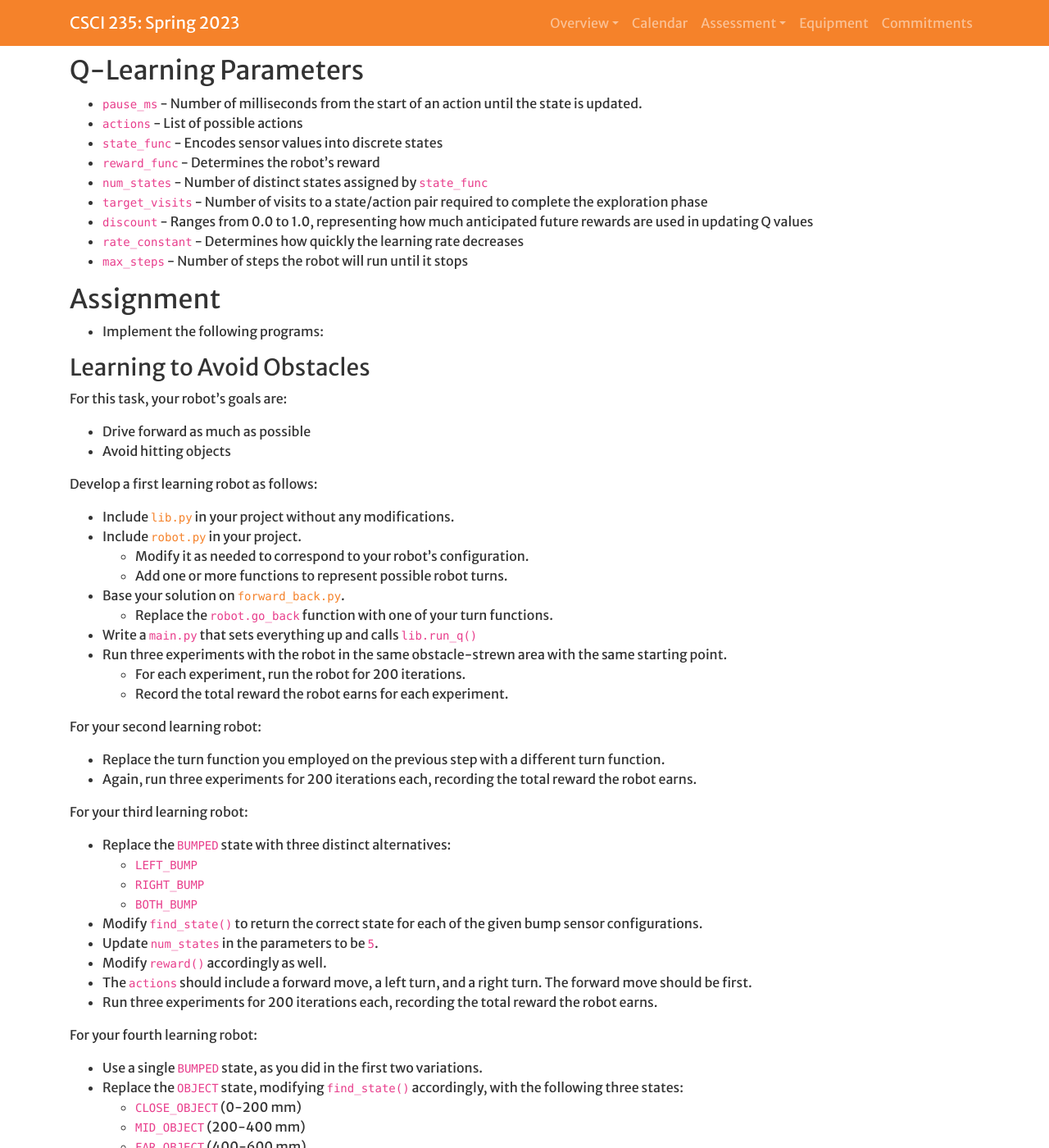
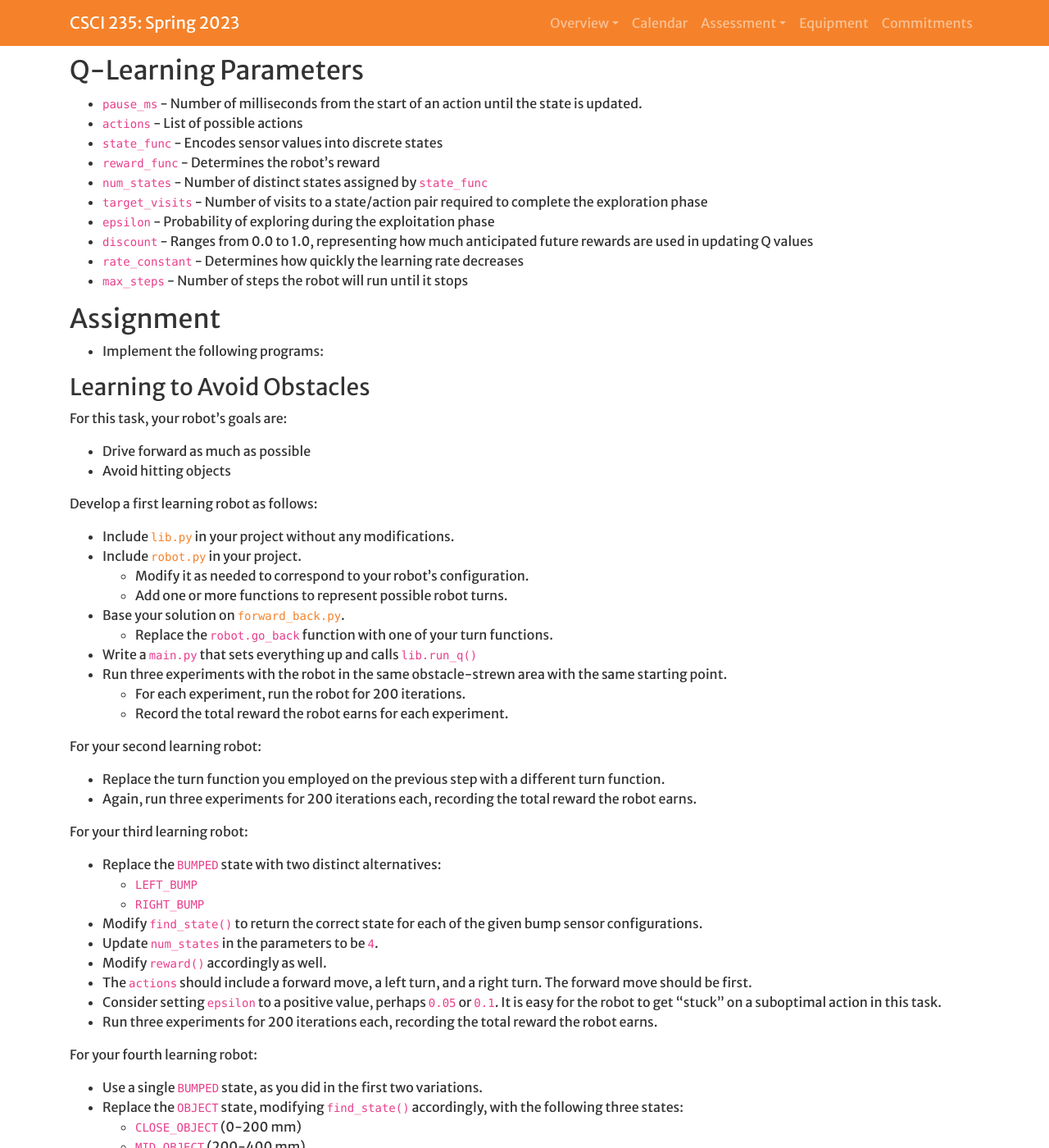
Before and after one commit to Hendrix-CS/csci235, a Jekyll site: the page built from projects/qlearning.md, in a window 1280 px wide and 1400 px high, scrolled down 299 px. Shown: the whole window at 82% size. Built offline with Jekyll 4.4.1, drawn with Linux system fonts in a browser that asks for light colours; a script that is not in the unit is left out; our own code applies the rules of GitHub Pages for plain Markdown files.

Commit message:
Added epsilon.

```diff
--- a/projects/qlearning.md
+++ b/projects/qlearning.md
@@ -22,6 +22,7 @@ until the state is updated.
 * `num_states` - Number of distinct states assigned by `state_func`
 * `target_visits` - Number of visits to a state/action pair required
 to complete the exploration phase
+* `epsilon` - Probability of exploring during the exploitation phase
 * `discount` - Ranges from 0.0 to 1.0, representing how much anticipated
 future rewards are used in updating Q values
 * `rate_constant` - Determines how quickly the learning rate decreases
@@ -59,16 +60,18 @@ For your second learning robot:
   the total reward the robot earns.
 
 For your third learning robot:
-* Replace the `BUMPED` state with three distinct alternatives:
+* Replace the `BUMPED` state with two distinct alternatives:
   * `LEFT_BUMP`
   * `RIGHT_BUMP`
-  * `BOTH_BUMP`
 * Modify `find_state()` to return the correct state for each of
   the given bump sensor configurations.
-* Update `num_states` in the parameters to be `5`.
+* Update `num_states` in the parameters to be `4`.
 * Modify `reward()` accordingly as well.
 * The `actions` should include a forward move, a left turn, and a
   right turn. The forward move should be first.
+* Consider setting `epsilon` to a positive value, perhaps `0.05` or `0.1`.
+  It is easy for the robot to get "stuck" on a suboptimal action in this
+  task.
 * Run three experiments for 200 iterations each, recording the total
   reward the robot earns.
 
```
Also changed, not shown: 1 other file.
